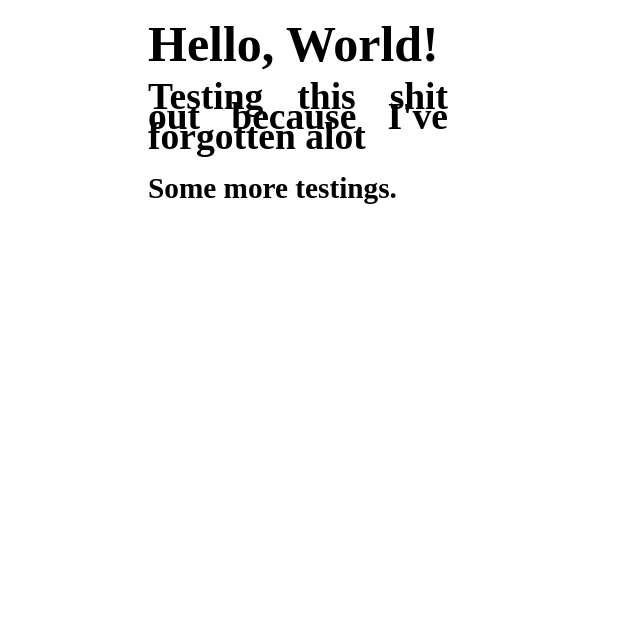
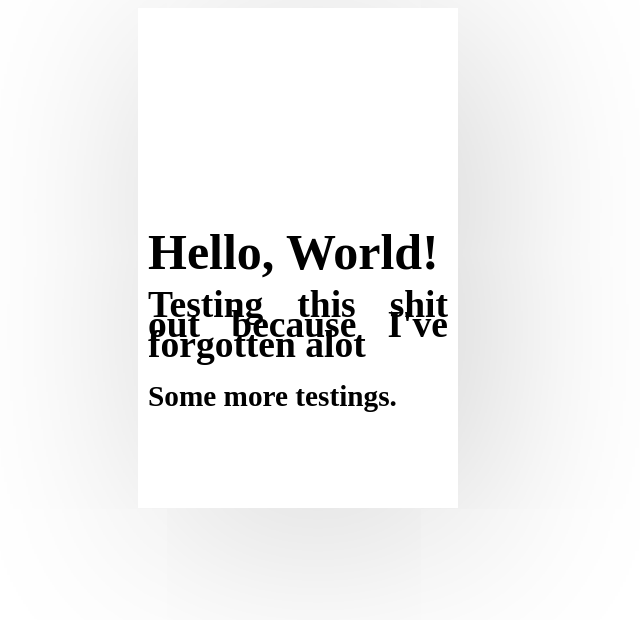
Before and after one commit to Chaseizm/SMCSpr19_WD2, a plain HTML site: page Class 1/index.html in a window 1280 px wide. Shown: the whole page, without its empty margins (342-982 px from the left). Drawn offline with Linux system fonts and the light colour scheme.

Commit message:
Add box shadow and padding
Add box shadow and padding and making opening div stand out.

```diff
--- a/Class 1/main.css
+++ b/Class 1/main.css
@@ -6,4 +6,8 @@
     line-height: 20px;
     text-align: justify;
     font-size: 25px;
+    padding-top: 200px;
+    padding-left: 10px;
+    padding-right: 10px;
+    box-shadow: 20px 20px 200px rgb(206, 206, 206);
 }
```
Also changed, not shown: 1 other file.
